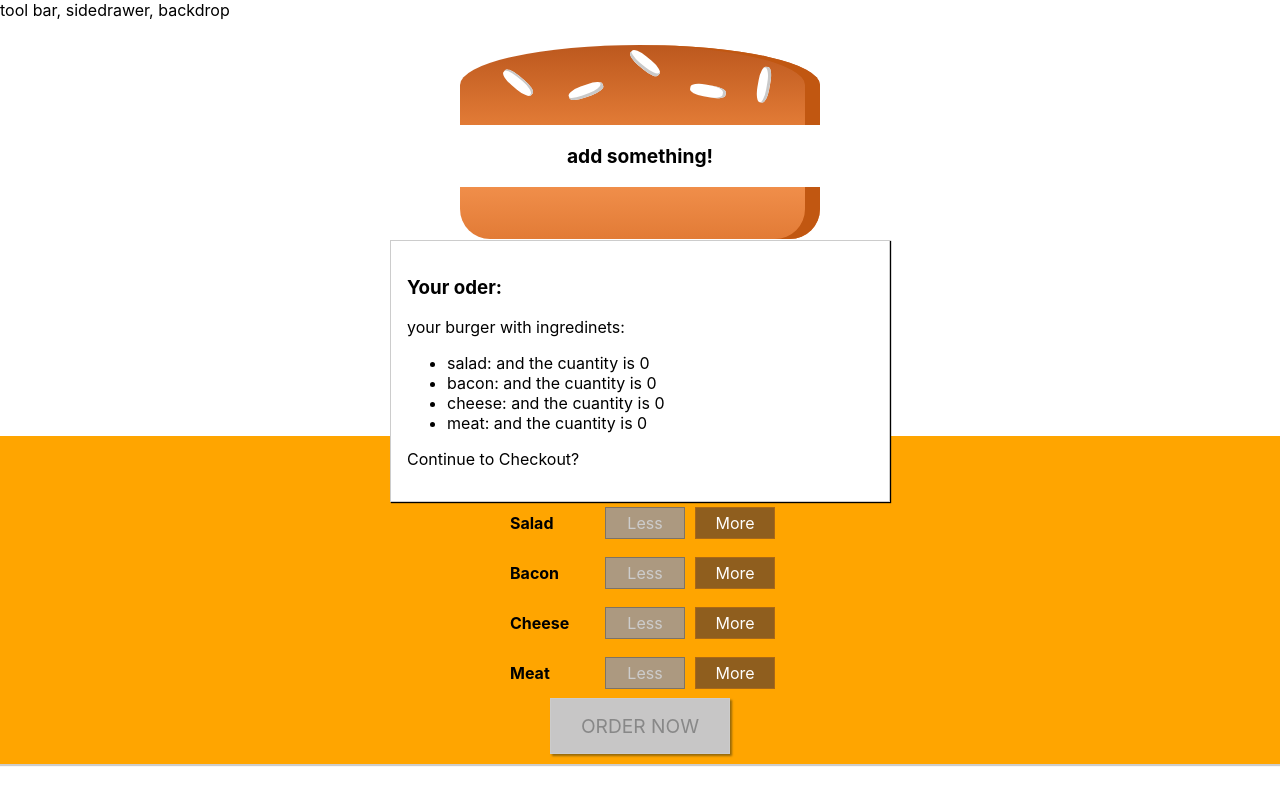
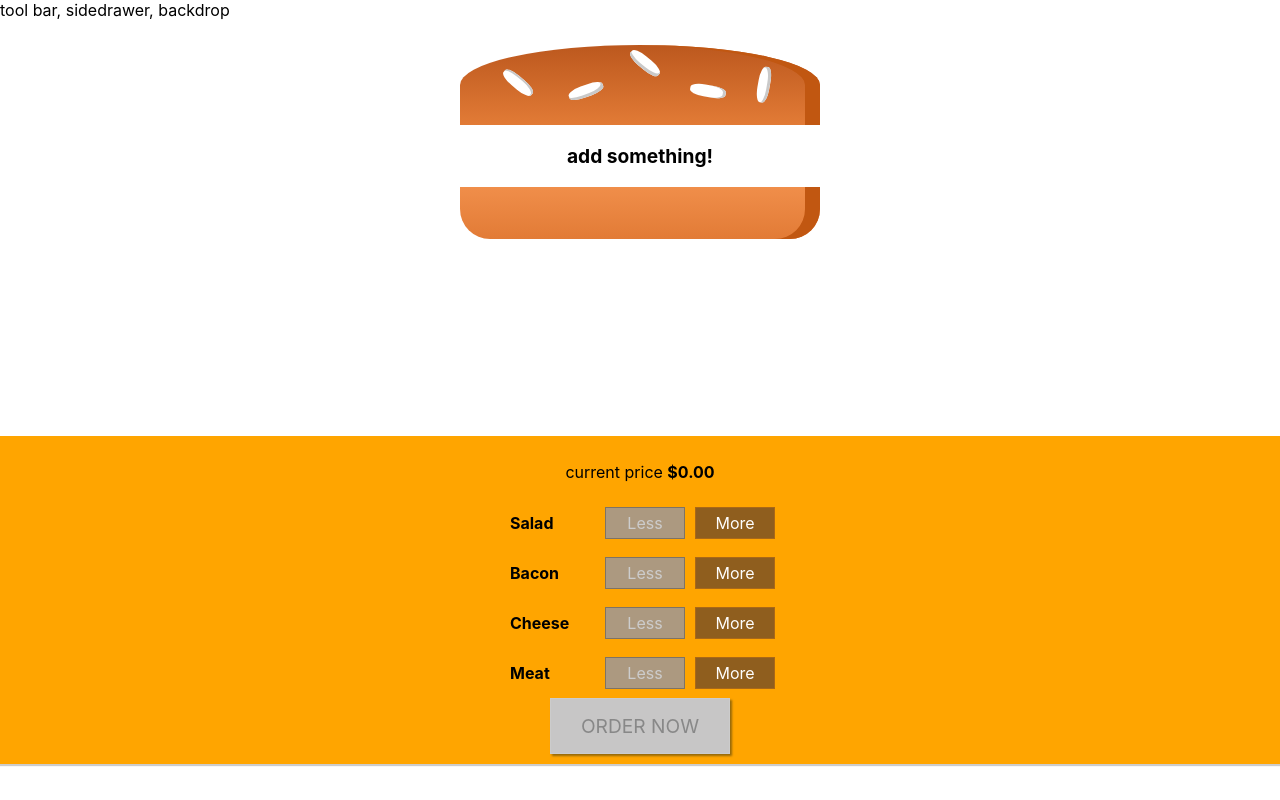
Before and after one commit to Nerfi/burguer-app, a React (Create React App) app: page / in a window 1280 px wide. Built offline with nearby package versions, Linux system fonts and the light colour scheme.

Commit message:
modal displayed based on an event, working

```diff
--- a/src/components/Burguer/BuildControls/BuildControls.js
+++ b/src/components/Burguer/BuildControls/BuildControls.js
@@ -27,7 +27,7 @@ const buidlControls = (props) => (
       />
 
     })}
-    <button className="OrderButton"  disabled={!props.purchaseable}>ORDER NOW</button>
+    <button onClick={props.added} className="OrderButton"  disabled={!props.purchaseable}>ORDER NOW</button>
 
   </div>
 
--- a/src/containers/BurguerBuilder/BurguerBuilder.js
+++ b/src/containers/BurguerBuilder/BurguerBuilder.js
@@ -22,7 +22,8 @@ class BurguerBuilder extends Component {
       meat: 0
     },
     totalPrice: 0,
-   purchasable: false
+   purchasable: false,
+   purchasing: false
   }
 
   //checking if we can purchase it or not , based on the items we have
@@ -33,6 +34,12 @@ class BurguerBuilder extends Component {
 
     this.setState({ purchasable : sum > 0 }); //0 in js is considered as FALSE that's why this works with the boolean I have as initial state
   //we are basically saying above , change my initial state(false) to true when we sum is greather than 0;
+  }
+
+  //checking when we click on purchase now to display the modal component
+  handlePurchasing = () => {
+    this.setState({ purchasing: true});
+
   }
 
 
@@ -101,9 +108,14 @@ class BurguerBuilder extends Component {
     return(
       <Aux>
 
-      <Modal>
-        <OrderSummary ingredients={this.state.ingredients}/>
-      </Modal>
+
+      {this.state.purchasing ?
+        <Modal> <OrderSummary ingredients={this.state.ingredients}/> </Modal>
+         :
+       null}
+
+
+
 
       <Burger ingredients={this.state.ingredients}/>
 
@@ -112,6 +124,7 @@ class BurguerBuilder extends Component {
       ingredientDeleted={this.removeIngredient}
       disable={disableInfo}
       purchaseable={this.state.purchasable}
+      added={this.handlePurchasing}
       price={this.state.totalPrice}
       />
 
```
